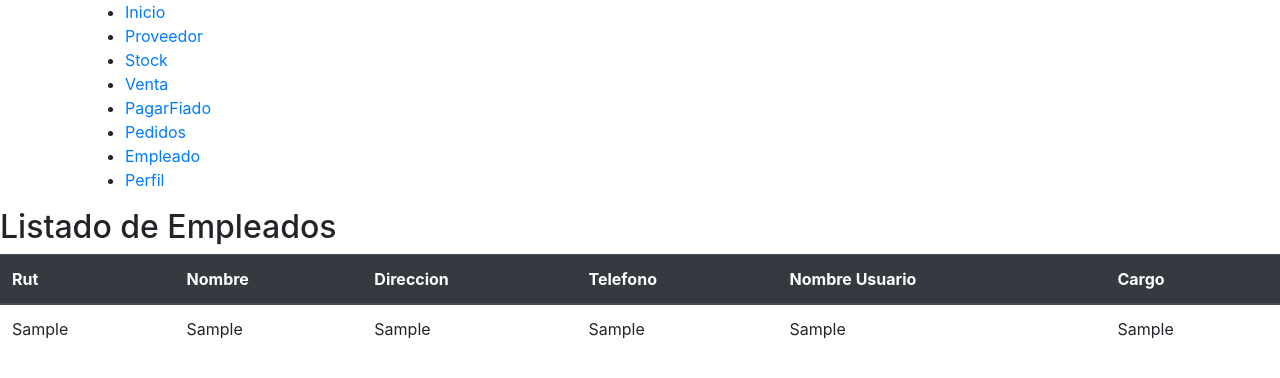
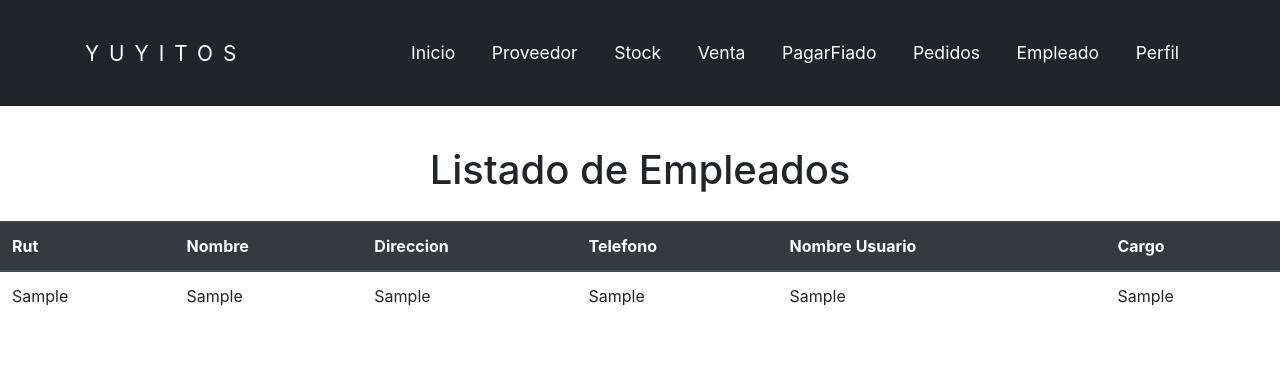
Before and after one commit to xSteelReaper/yuyitos, a Django app: template almacen/core/templates/listar_empleados.html in a window 1280 px wide. Shown: the top 378 px of the page. Run offline with Django 3.2, Linux system fonts and the light colour scheme; the template is opened without the code that fills it: most values are stand-ins (such as "Sample title", 1, 10 or a date in 2020); some libraries are stand-ins or nearby versions.

Commit message:
Se agrego nav a 1 plantilla

```diff
--- /dev/null
+++ b/almacen/core/static/css/nav.css
@@ -0,0 +1,64 @@
+body {
+    margin: 0;
+}
+
+.header {
+    background: #212529;
+    color: white;
+    padding: 2rem 0;
+
+    position: fixed;
+    left: 0;
+    top: 0;
+    right: 0;
+}
+
+.header a {
+    color: white;
+    text-decoration: none;
+}
+
+.logo-nav-container {
+    display: flex;
+    justify-content: space-between;
+    align-items: center;
+}
+
+.logo {
+    letter-spacing: 10px;
+    font-size: 1.3em;
+}
+
+.navigation ul{
+    margin: 0%;
+    padding: 0%;
+    list-style: none;
+}
+
+.navigation ul li{
+    display: inline-block;
+}
+
+.navigation ul li a{
+    display: block;
+    padding: 0.5rem 1rem;
+    transition: all 0.4s linear;
+    border-radius: 5px;
+    font-size: 1.1em;
+}
+
+.navigation ul li a:hover {
+    background: #4a4a4a;
+}
+
+h2{
+
+    padding: 2rem 1rem;
+    font-size: 2.5rem;
+    line-height: 1.3rem;
+    text-align: center;
+}
+
+.main {
+    padding-top: 8rem;
+}
--- a/almacen/core/templates/listar_empleados.html
+++ b/almacen/core/templates/listar_empleados.html
@@ -6,27 +6,33 @@
     <meta http-equiv="X-UA-Compatible" content="IE=edge">
     <meta name="viewport" content="width=device-width, initial-scale=1.0">
     <link rel="stylesheet" href="https://stackpath.bootstrapcdn.com/bootstrap/4.2.1/css/bootstrap.min.css" integrity="sha384-GJzZqFGwb1QTTN6wy59ffF1BuGJpLSa9DkKMp0DgiMDm4iYMj70gZWKYbI706tWS" crossorigin="anonymous">
-
+    <link rel="stylesheet" href="{% static 'css/nav.css' %}">
 
     <title>Listar Empleados</title>
 </head>
 <body>
-    <nav class="nav-wrapper sticky-top">
-        <div class="container">
 
-            <ul class="right hide-on-med-and-down">
-                <li><a href="#home">Inicio</a></li>
-                <li><a href="{% url 'listar_proveedores' %}">Proveedor</a></li>
-                <li><a href="#home">Stock</a></li>
-                <li><a href="#home">Venta</a></li>
-                <li><a href="#home">PagarFiado</a></li>
-                <li><a href="#home">Pedidos</a></li>
-                <li><a href="{% url 'agregar_empleados' %}">Empleado</a></li>
-                <li><a href="#home">Perfil</a></li>
+    <header class="header">
+        <div class="container logo-nav-container">
+            <a href="#" class="logo">YUYITOS</a>
+            <nav class="navigation">
+                <ul>
+                    <li><a href="#">Inicio</a></li>
+                    <li><a href="{% url 'listar_proveedores' %}">Proveedor</a></li>
+                    <li><a href="{% url 'agregar_producto' %}">Stock</a></li>
+                    <li><a href="#">Venta</a></li>
+                    <li><a href="#">PagarFiado</a></li>
+                    <li><a href="#">Pedidos</a></li>
+                    <li><a href="{% url 'agregar_empleados' %}">Empleado</a></li>
+                    <li><a href="#">Perfil</a></li>
 
-            </ul>
+                </ul>
+            </nav>
         </div>
-    </nav>
+    </header>
+
+<main class="main">
+
 
 
     <h2>Listado de Empleados</h2>
@@ -56,7 +62,7 @@
 
     </table>
 
-
+</main>
 
 </body>
 </html>
```
